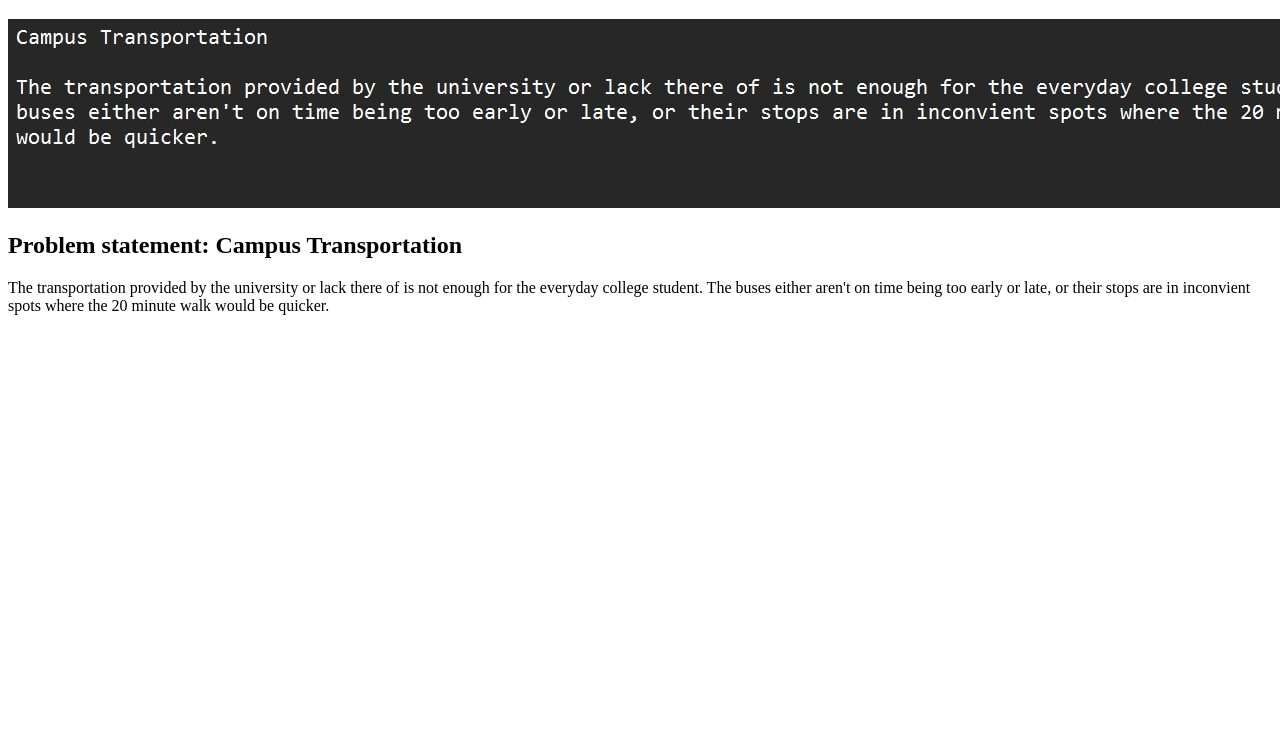
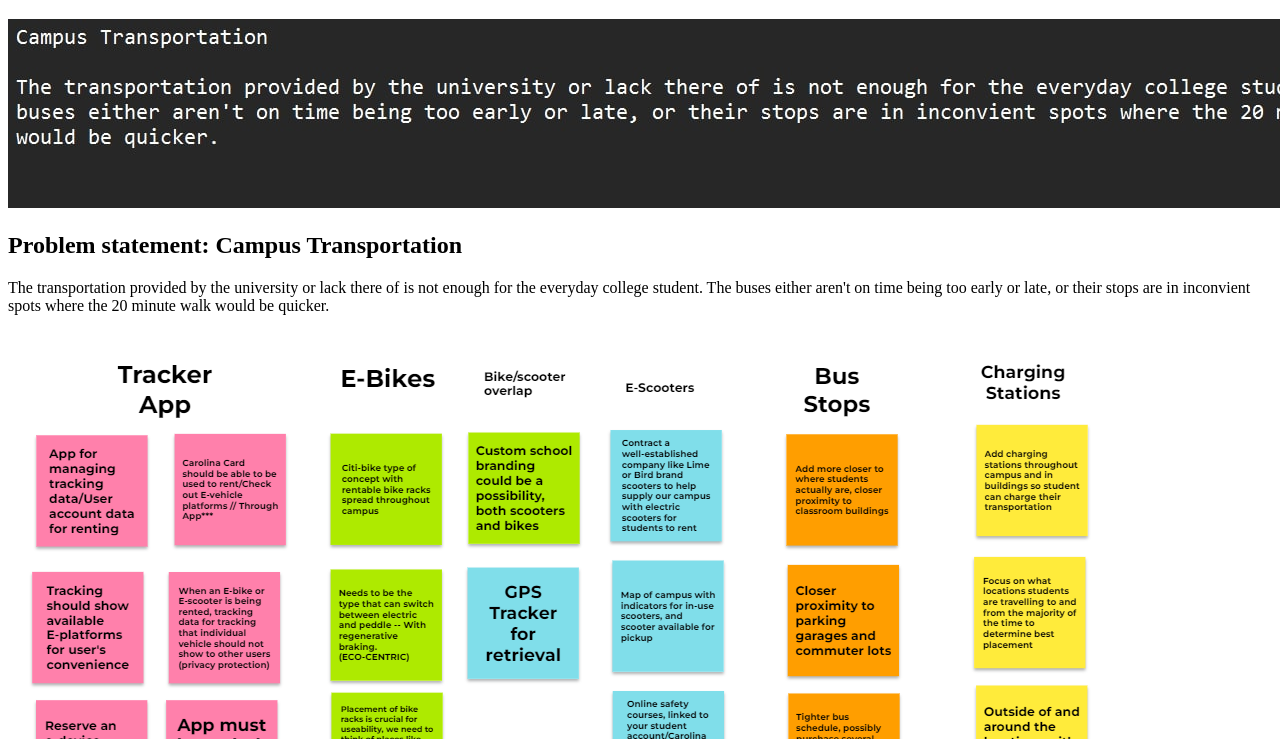
Before and after one commit to RynEEvans/RynEEvans.github.io, a plain HTML site: page index.html in a window 1280 px wide. Shown: the part 61-800 px from the top of the page. Drawn offline with Linux system fonts and the light colour scheme.

Commit message:
Update index.html

```diff
--- a/index.html
+++ b/index.html
@@ -12,6 +12,7 @@
         <p>
            The transportation provided by the university or lack there of is not enough for the everyday college student. The buses either aren't on time being too early or late, or their stops are in inconvient spots where the 20 minute walk would be quicker.
         </p>
+        <img src ="images/jamboard.png"/>
       </section>
     </section>
   </body>
```
